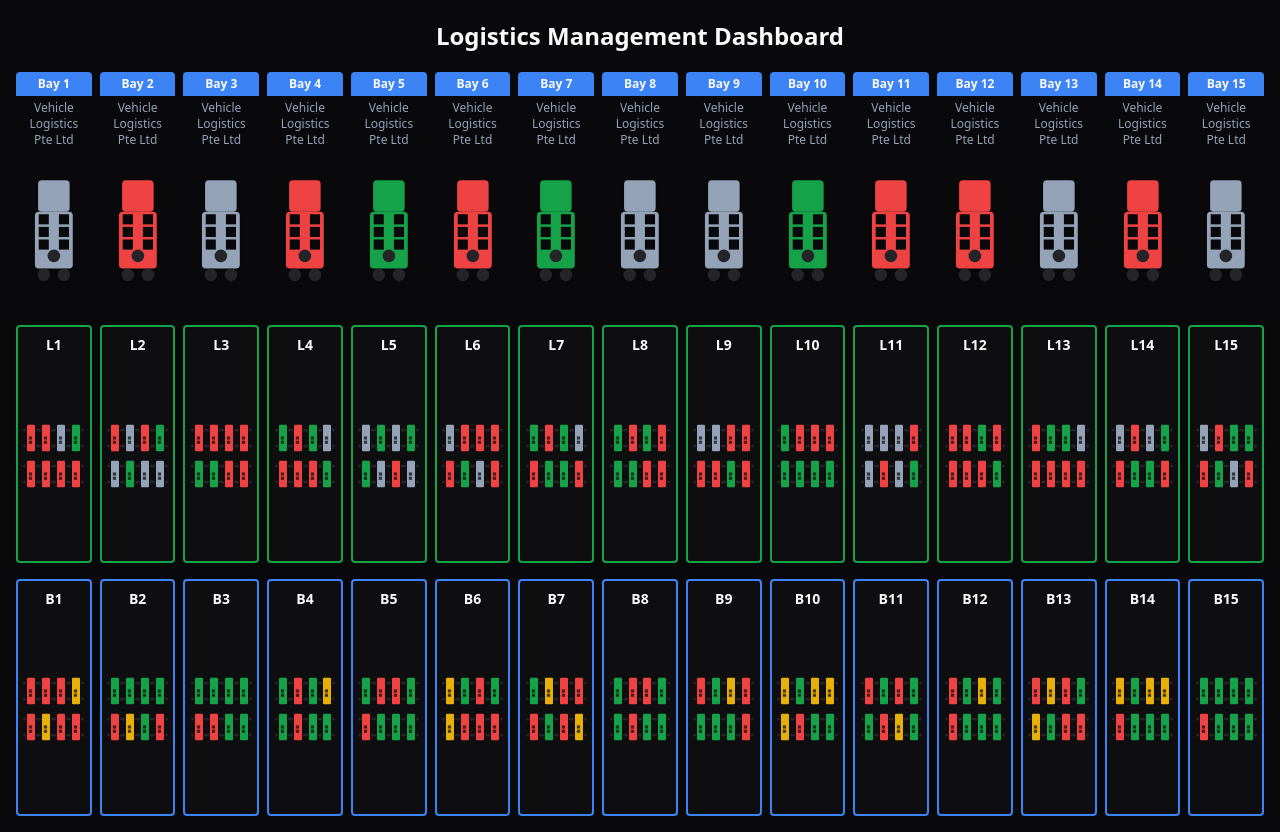
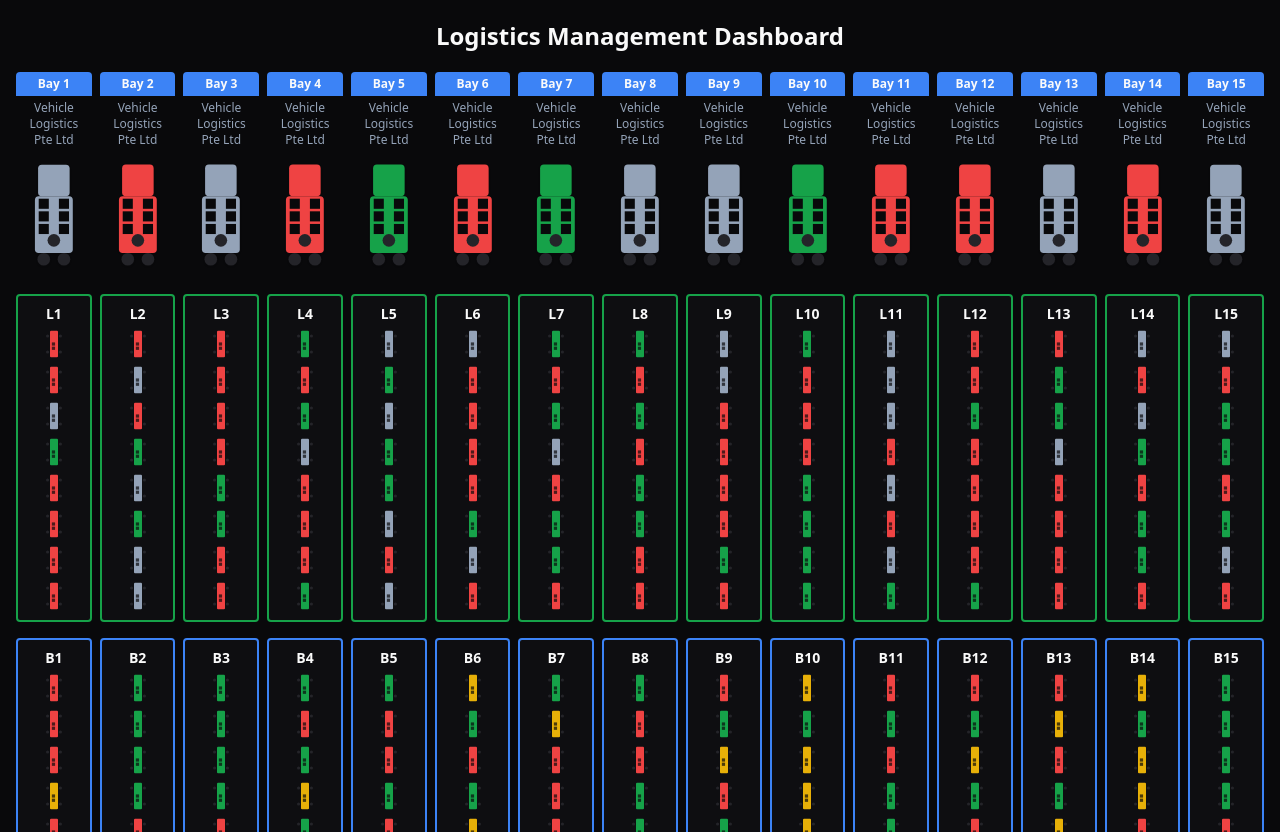
Before and after one commit to Vegeta0807/truck-bay-visualizer, a React (Vite) app: page / in a window 1280 px wide. Built offline with nearby package versions, Linux system fonts and the light colour scheme.

Commit message:
Update car layout
Change car SVGs to stack vertically within each bay, with 8 rows per bay.

```diff
--- a/src/components/BaySection.tsx
+++ b/src/components/BaySection.tsx
@@ -16,14 +16,15 @@ export const BaySection = ({ title, bayType, cars, screenSize }: BaySectionProps
   };
 
   const getGridClasses = () => {
+    // Always single column, 8 rows for all screen sizes
     switch (screenSize) {
       case 'small':
-        return 'grid-cols-2 gap-0.5';
+        return 'grid-cols-1 grid-rows-8 gap-0.5';
       case 'medium':
-        return 'grid-cols-4 gap-1';
+        return 'grid-cols-1 grid-rows-8 gap-1';
       case 'large':
       default:
-        return 'grid-cols-4 gap-1';
+        return 'grid-cols-1 grid-rows-8 gap-1';
     }
   };
 
--- a/tailwind.config.ts
+++ b/tailwind.config.ts
@@ -20,6 +20,9 @@ export default {
 		extend: {
 			gridTemplateColumns: {
 				'15': 'repeat(15, minmax(0, 1fr))',
+			},
+			gridTemplateRows: {
+				'8': 'repeat(8, minmax(0, 1fr))',
 			},
 			colors: {
 				border: 'hsl(var(--border))',
```
